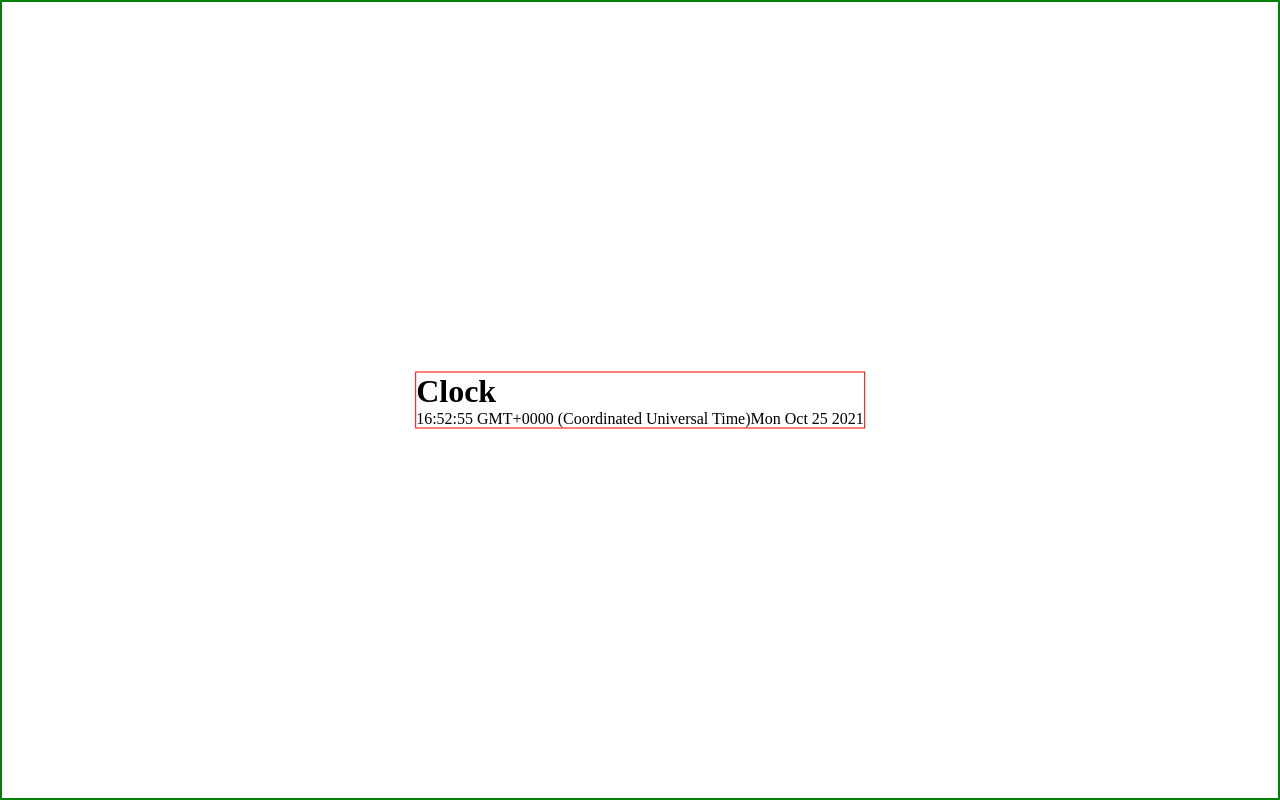
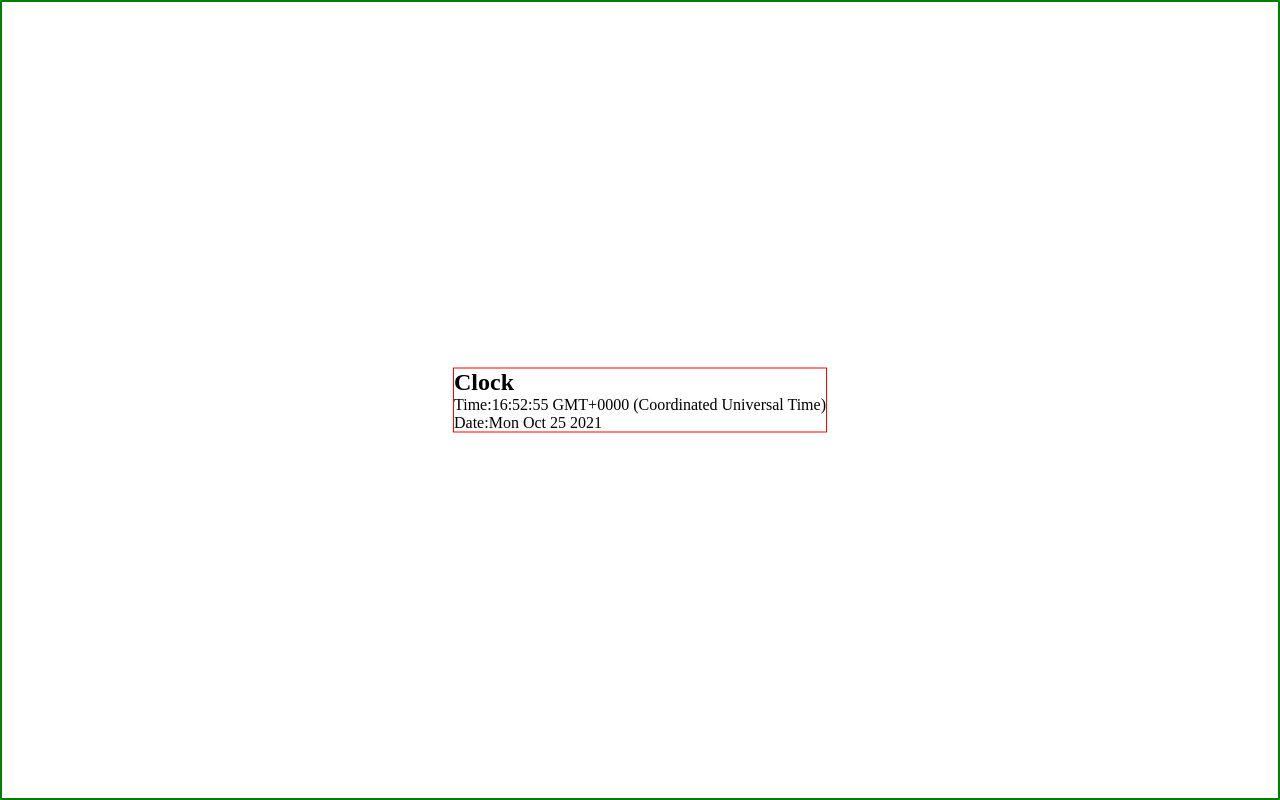
Before and after one commit to SamanAtashi/Practice_React-, a React (Create React App) app in the folder trial-7-widgets/: page / in a window 1280 px wide. Built offline with nearby package versions, Linux system fonts and the light colour scheme.

Commit message:
Update component file

```diff
--- a/trial-7-widgets/src/Components/Clock/Date.jsx
+++ b/trial-7-widgets/src/Components/Clock.jsx
@@ -1,6 +1,6 @@
 import React, { Component } from 'react';
 
-class MyDate extends Component {
+class Clock extends Component {
 	constructor(props) {
 		super(props);
 		this.state = { date: new Date(), time: new Date() };
@@ -25,11 +25,18 @@ class MyDate extends Component {
 	render() {
 		return (
 			<div>
-				<span>{this.state.time.toTimeString()}</span>
-				<span>{this.state.date.toDateString()}</span>
+				<h2>Clock</h2>
+				<p>
+					<span>Time:</span>
+					{this.state.time.toTimeString()}
+				</p>
+				<p>
+					<span>Date:</span>
+					{this.state.date.toDateString()}
+				</p>
 			</div>
 		);
 	}
 }
 
-export default MyDate;
+export default Clock;
--- a/trial-7-widgets/src/Components/Clock/Clock.js
+++ /dev/null
@@ -1,14 +0,0 @@
-import MyDate from "./Date.jsx"
-import Time from "./Time"
-
-const Clock = () => {
-    return (
-        <div>
-            <h1>Clock</h1>
-            <MyDate />
-            <Time />
-        </div>
-    )
-}
-
-export default Clock
--- a/trial-7-widgets/src/Components/Clock/Time.js
+++ /dev/null
@@ -1,9 +0,0 @@
-const Time = () => {
-    return (
-        <div>
-
-        </div>
-    )
-}
-
-export default Time
--- a/trial-7-widgets/src/Components/Widgets.js
+++ b/trial-7-widgets/src/Components/Widgets.js
@@ -1,5 +1,5 @@
 import classes from './Widgets.module.css';
-import Clock from './Clock/Clock';
+import Clock from './Clock';
 const Widgets = () => {
 	return (
 		<div className={classes.container}>
```
